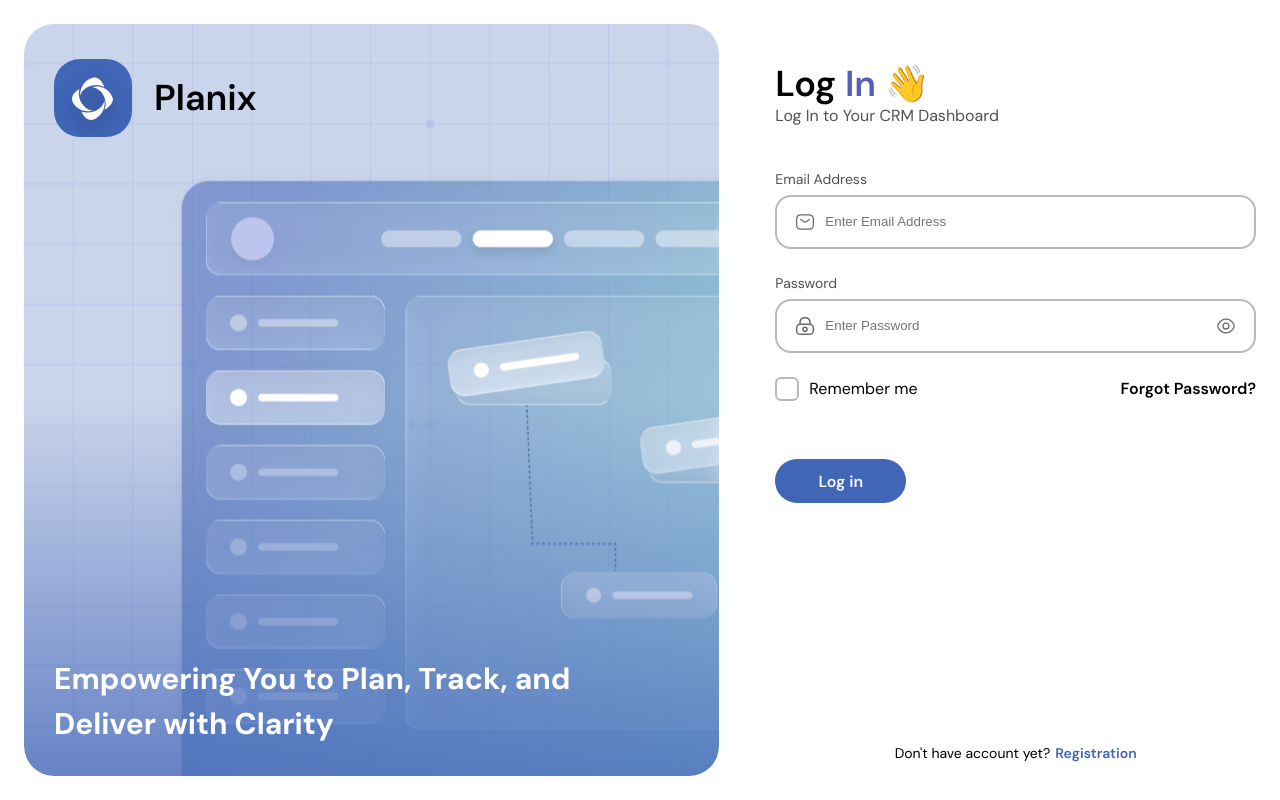
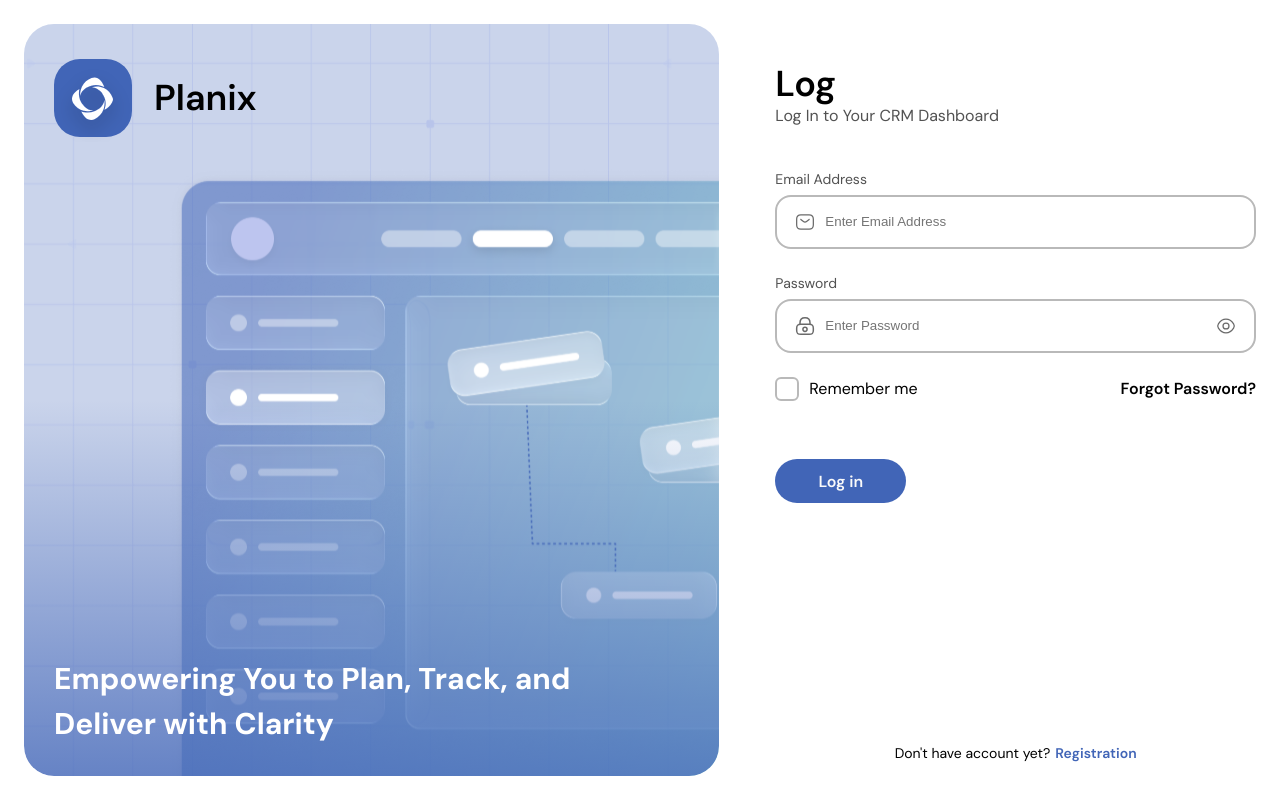
Before and after one commit to Roman-Chaban/planix-app, a Next.js app: page /en/login in a window 1280 px wide. Built offline with nearby package versions, Linux system fonts and the light colour scheme.

Commit message:
Refactor: Rename decorationText to highlightedText for better readable.

```diff
--- a/src/widgets/auth/model/types.ts
+++ b/src/widgets/auth/model/types.ts
@@ -2,7 +2,7 @@ import type { ReactNode } from 'react';
 
 export type AuthHeaderProps = {
   title: string;
-  decorationText?: string;
+  highlightedText?: string;
   subtitle?: string;
   icon?: ReactNode;
 };
--- a/src/widgets/auth/ui/AuthHeader.tsx
+++ b/src/widgets/auth/ui/AuthHeader.tsx
@@ -6,17 +6,20 @@ import { Avatar, Box, Typography } from '@/shared/ui/index';
 
 import styles from './styles.module.scss';
 
-export const AuthHeader: FC<AuthHeaderProps> = ({ title, subtitle, decorationText, icon }) => {
+export const AuthHeader: FC<AuthHeaderProps> = ({ title, subtitle, highlightedText, icon }) => {
   return (
     <Box className={styles.header}>
       <Typography as="h1" className={styles.title}>
         {title}{' '}
-        <Typography as="span" className={styles.highlight}>
-          {decorationText}
-        </Typography>
+        {highlightedText && (
+          <Typography as="span" className={styles.highlight}>
+            {highlightedText}
+          </Typography>
+        )}
       </Typography>
 
       {icon && <Avatar icon={icon} />}
+
       {subtitle && (
         <Typography as="p" className={styles.subtitle}>
           {subtitle}
```
